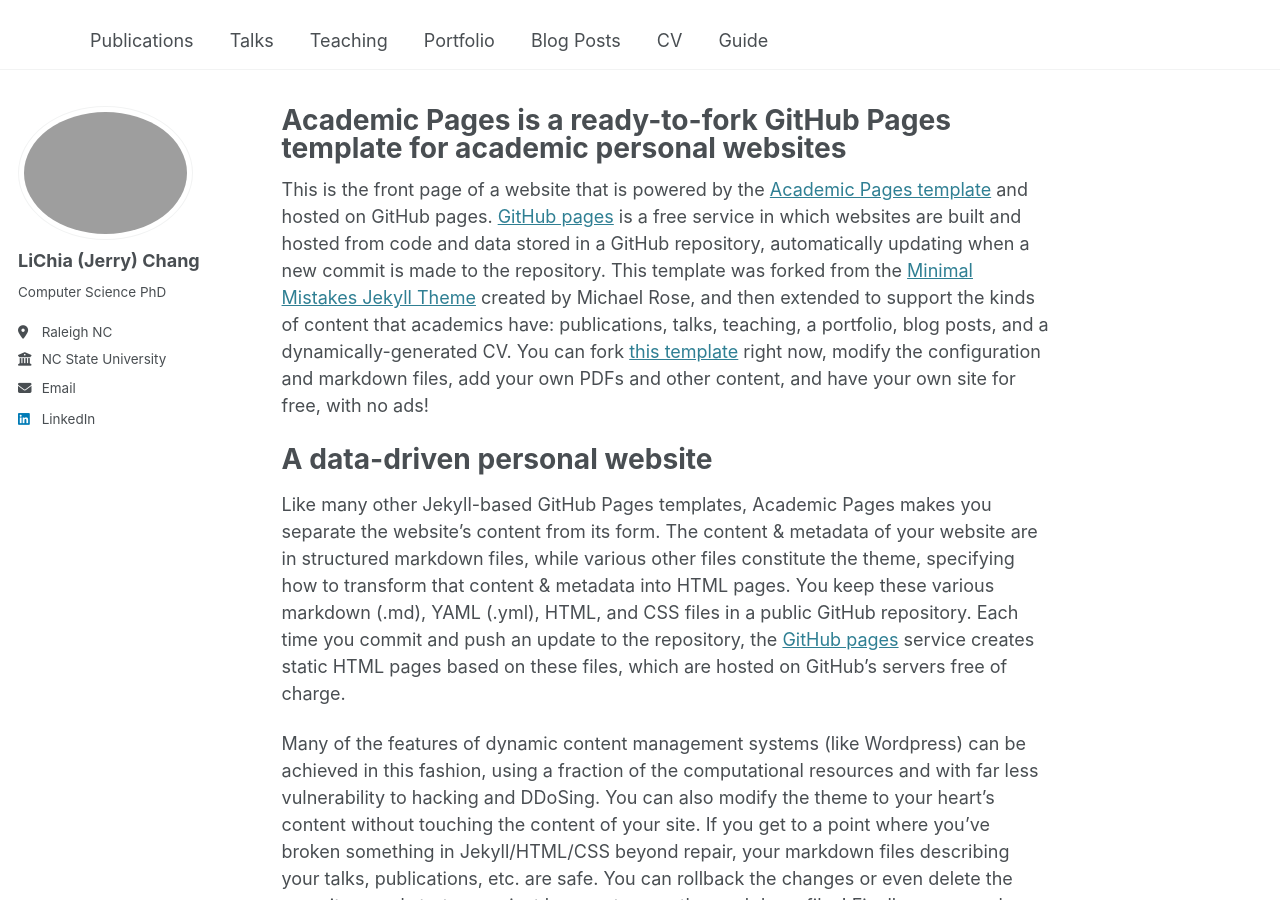
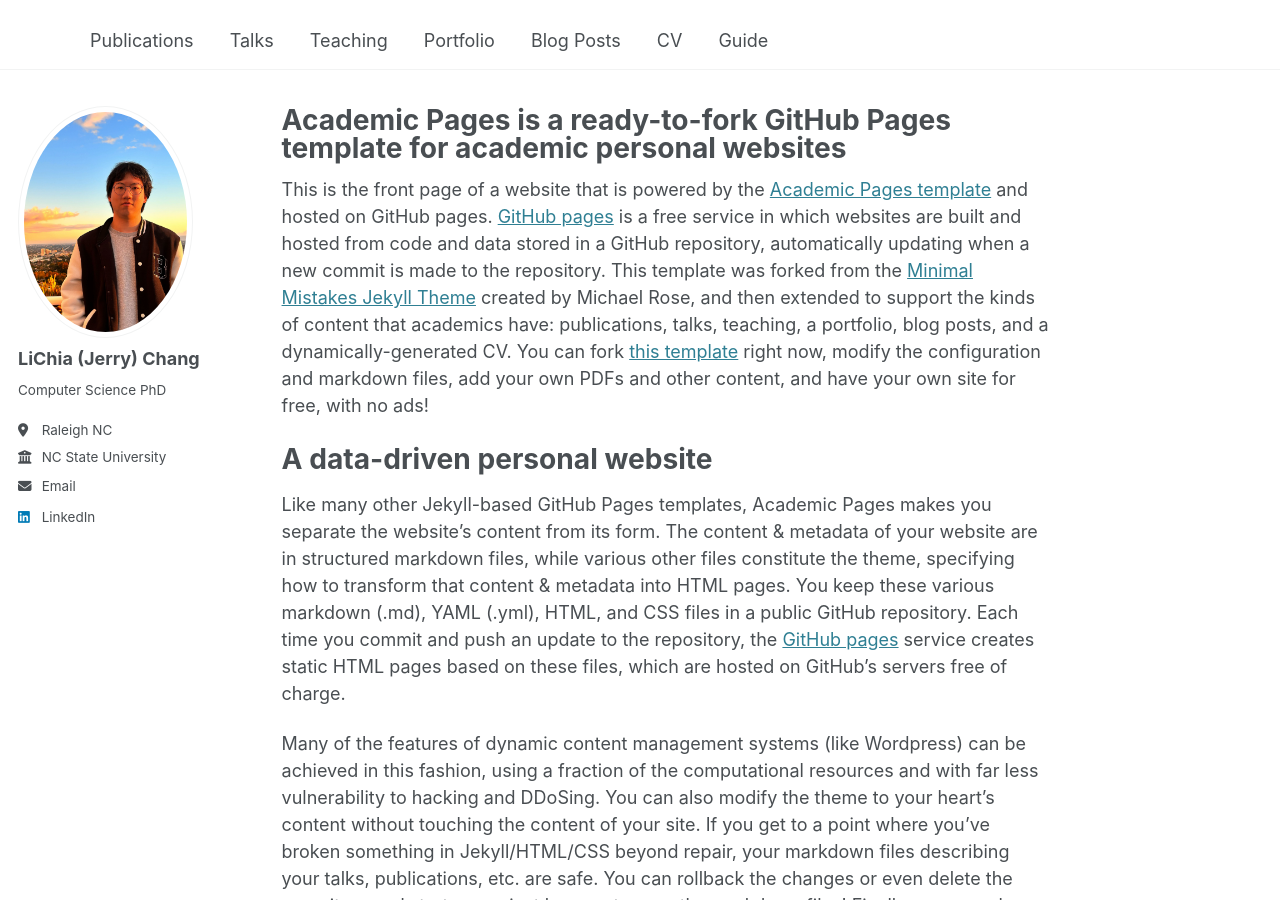
Before and after one commit to lichchang/lichchang.github.io, a Jekyll site: the page built from _pages/about.md, in a window 1280 px wide and 900 px high. Built offline with Jekyll 4.4.1, drawn with Linux system fonts in a browser that asks for light colours.

Commit message:
Update _config.yml

```diff
--- a/_config.yml
+++ b/_config.yml
@@ -22,13 +22,14 @@ repository               : "lichchang/lichchang.github.io"
 #               Additional customization can be done by editing /_includes/author-profile.html
 author:
   # Biographic information
-  avatar           : "profile.jpg"
+  avatar           : "aaprofile.jpg"
   name             : "LiChia (Jerry) Chang"
   pronouns         : # example: "she/her"
   bio              : "Computer Science PhD"
   location         : "Raleigh NC"
   employer         : "NC State University"
   email            : "lchang2@ncsu.edu"
+  linkedin         : "https://www.linkedin.com/in/lichia-chang-8949b8242/"
 
   # Academic websites
   # arxiv            : # URL - Update with the correct link to your profile
```
